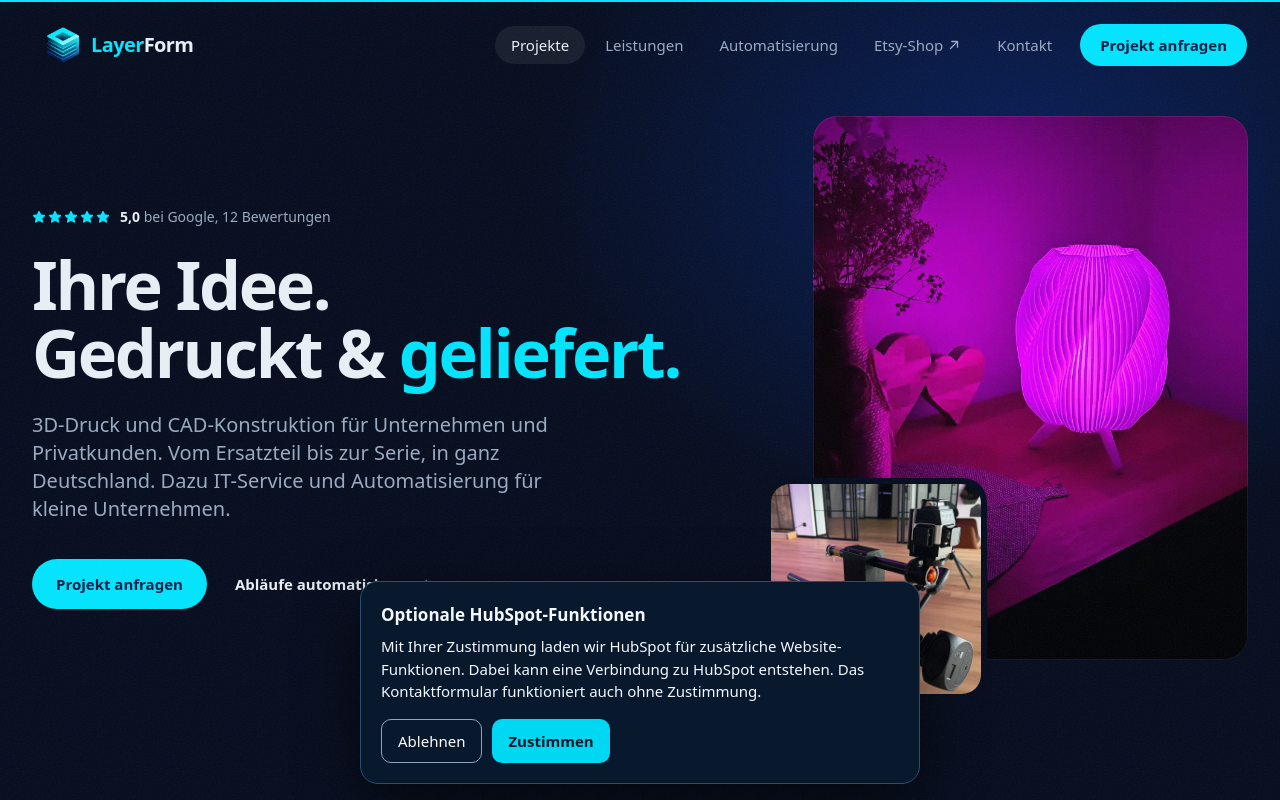
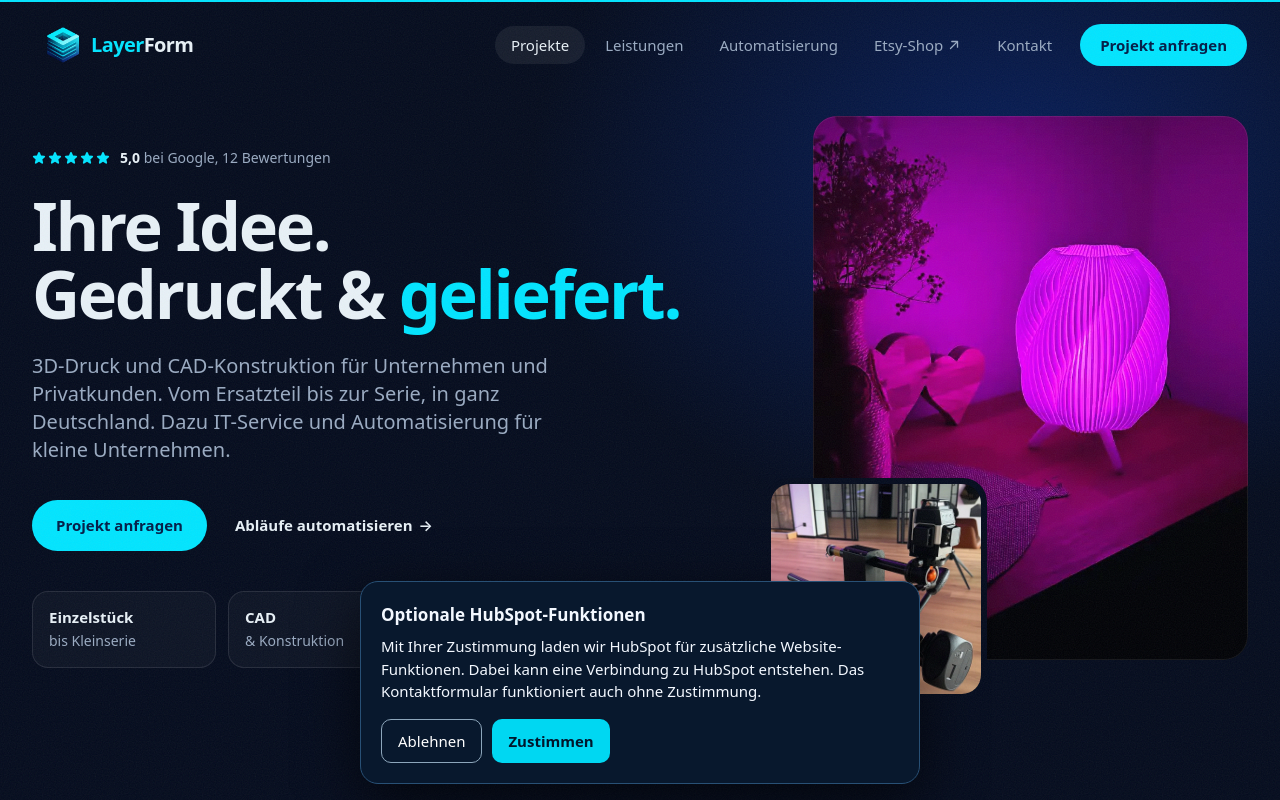
Before and after one commit to LayerInForm/LayerForm, a React (Vite) app: page / in a window 1280 px wide. Shown: the top 800 px of the page. Built offline with nearby package versions, Linux system fonts and the light colour scheme.

Commit message:
design: refine hero hierarchy, trust facts and product-photo composition

```diff
--- a/components/Hero.tsx
+++ b/components/Hero.tsx
@@ -38,7 +38,7 @@ export const Hero: React.FC<HeroProps> = ({ onInquiryClick, onCalculatorClick })
   const from = reduce ? false : 'hidden';
 
   return (
-    <section className="relative overflow-hidden">
+    <section className="relative overflow-hidden hero-ambient">
       {/* Tiefes Blau aus dem Würfel als Lichtquelle oben rechts */}
       <div
         className="pointer-events-none absolute inset-0"
@@ -60,7 +60,7 @@ export const Hero: React.FC<HeroProps> = ({ onInquiryClick, onCalculatorClick })
 
           <motion.h1
             variants={item} initial={from} animate="show" custom={1}
-            className="mt-6 text-[clamp(2.75rem,5.2vw,4.5rem)] font-semibold leading-[1.02] [text-wrap:wrap]"
+            className="mt-6 max-w-[14ch] text-[clamp(2.75rem,5.2vw,4.5rem)] font-semibold leading-[1.02] [text-wrap:balance]"
           >
             Ihre Idee.<br />
             <span className="sm:whitespace-nowrap">Gedruckt &amp; <span className="text-cyan">geliefert.</span></span>
@@ -81,11 +81,28 @@ export const Hero: React.FC<HeroProps> = ({ onInquiryClick, onCalculatorClick })
             {onCalculatorClick && <button onClick={onCalculatorClick} className="btn-ghost">Preis für Ihre Datei berechnen</button>}
             <a href="#automatisierung" className="link-arrow text-[15px]">Abläufe automatisieren <span aria-hidden="true">→</span></a>
           </motion.div>
+
+          <motion.div
+            variants={item} initial={from} animate="show" custom={4}
+            className="mt-10 grid max-w-[36rem] grid-cols-3 gap-2 sm:gap-3"
+            aria-label="Unsere Leistungen auf einen Blick"
+          >
+            {[
+              ['Einzelstück', 'bis Kleinserie'],
+              ['CAD', '& Konstruktion'],
+              ['Deutschlandweit', 'Versand möglich'],
+            ].map(([heading, detail]) => (
+              <div key={heading} className="hero-fact rounded-2xl border border-white/[.10] bg-white/[.035] px-3 py-4 sm:px-4">
+                <span className="block text-[13px] font-semibold leading-tight text-fg sm:text-[15px]">{heading}</span>
+                <span className="mt-1 block text-xs leading-snug text-fg-muted sm:text-sm">{detail}</span>
+              </div>
+            ))}
+          </motion.div>
         </div>
 
         {/* Bildkomposition: großes Foto, kleines Foto überlappt */}
         <div className="relative lg:col-span-5">
-          <div className="relative ml-auto w-full max-w-[34rem] pb-10 pl-10 sm:pl-16 lg:max-w-none lg:pl-12">
+          <div className="hero-photo-frame relative ml-auto w-full max-w-[34rem] pb-10 pl-10 sm:pl-16 lg:max-w-none lg:pl-12">
             <PrintedPhoto
               src="/projects/designlampe.webp"
               alt="Gedruckte Leuchte mit Wellenstruktur, violett beleuchtet"
```
